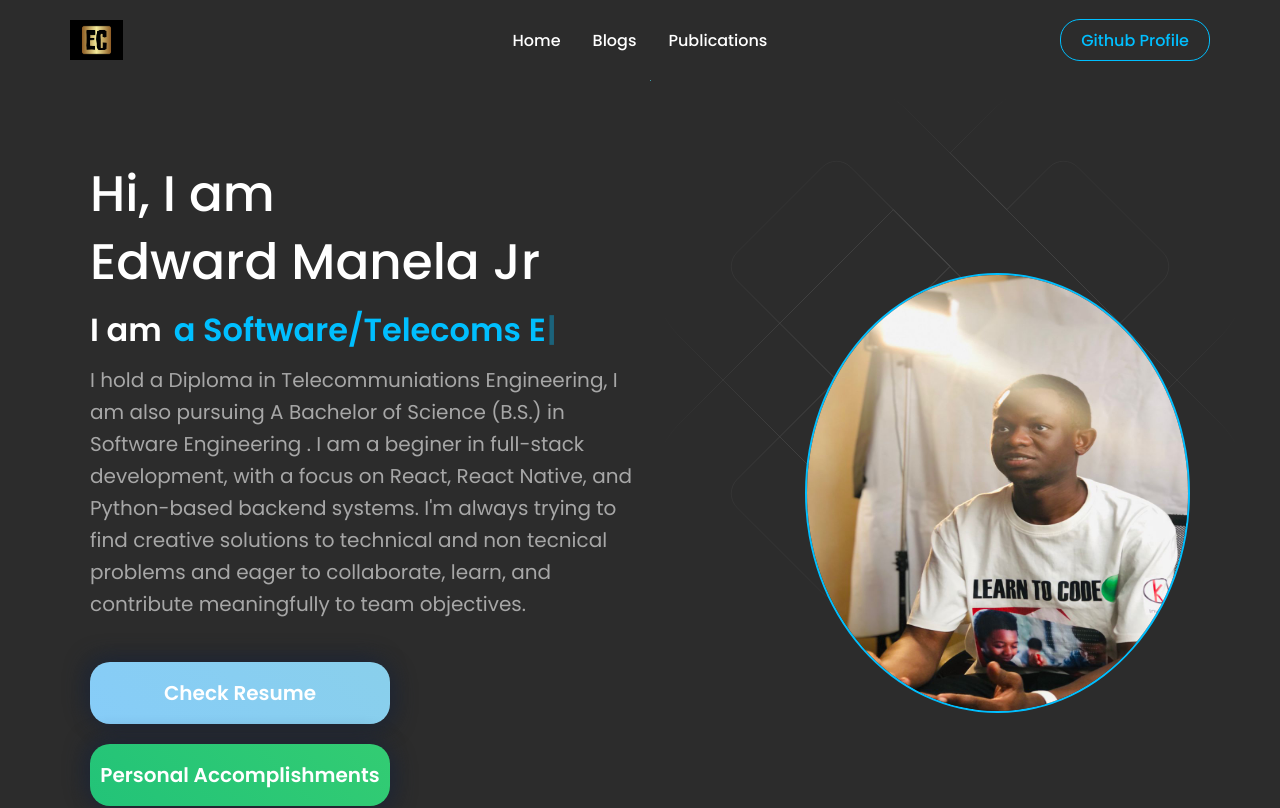
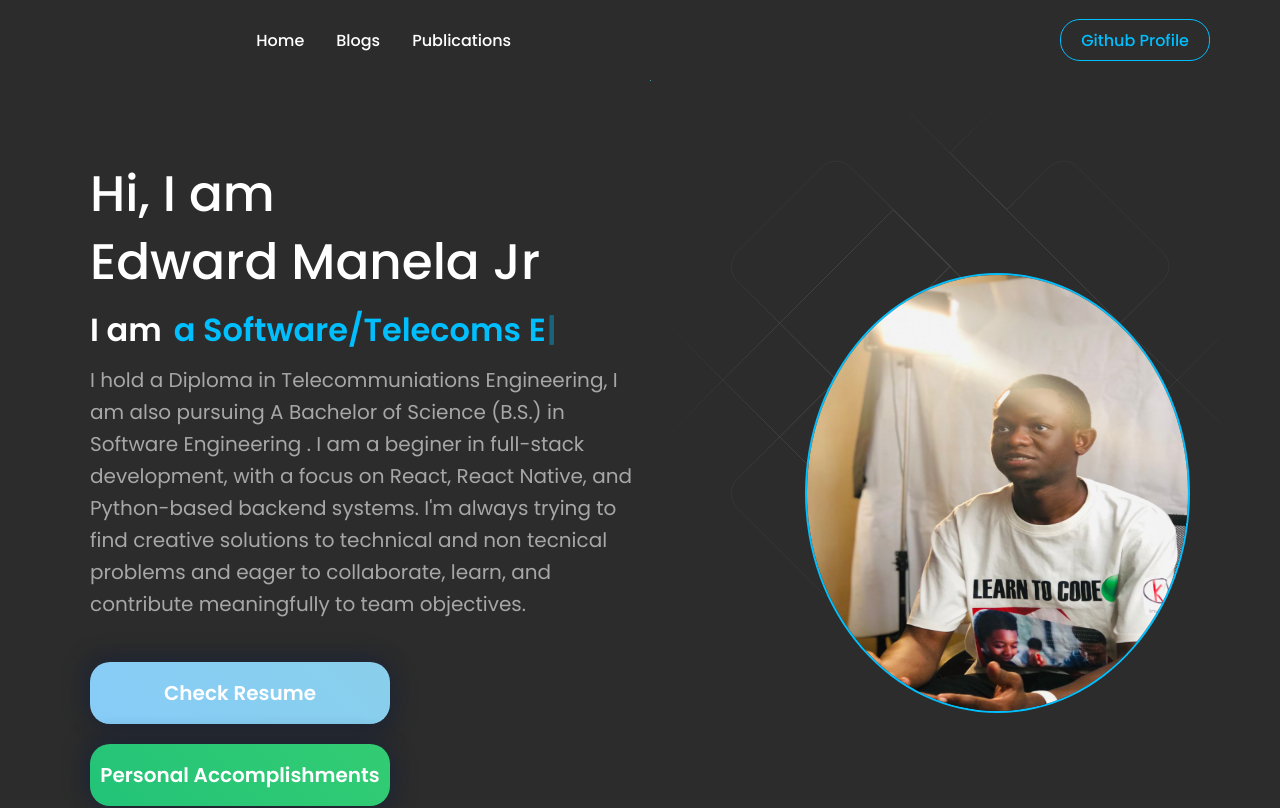
Before and after one commit to Edward-Manela-jr/About-Me, a React (Create React App) app: page / in a window 1280 px wide. Shown: the top 808 px of the page. Built offline with nearby package versions, Linux system fonts and the light colour scheme.

Commit message:
removed logo

```diff
--- a/src/components/Navbar/index.js
+++ b/src/components/Navbar/index.js
@@ -6,7 +6,7 @@ import { useTheme } from 'styled-components';
 import { FaBars, FaTimes } from 'react-icons/fa';
 import { useState } from 'react';
 import { Bio } from '../../data/constants';
-import logo from '../../../src/Images/logo.png';
+// import logo from '../../../src/Images/logo.png'; // logo image
 
 const Nav = styled.div`
     background-color: ${({theme}) => theme.card_light};
@@ -201,10 +201,11 @@ const Navbar = () => {
   return (
     <Nav>
         <NavContainer>
-            <NavLogo to='/'>
+          {/* code for logo below */}
+            {/* <NavLogo to='/'>
               <img src={logo} alt="Logo" style={{ height: '40px', marginRight: '10px' }} />
 
-            </NavLogo>
+            </NavLogo> */}
             <MobileIcon>
                 {isOpen ? <FaTimes onClick={toggle} /> : <FaBars onClick={toggle} />}
             </MobileIcon>
```
Also changed, not shown: src/utils/Themes.js (line endings or trailing spaces).
